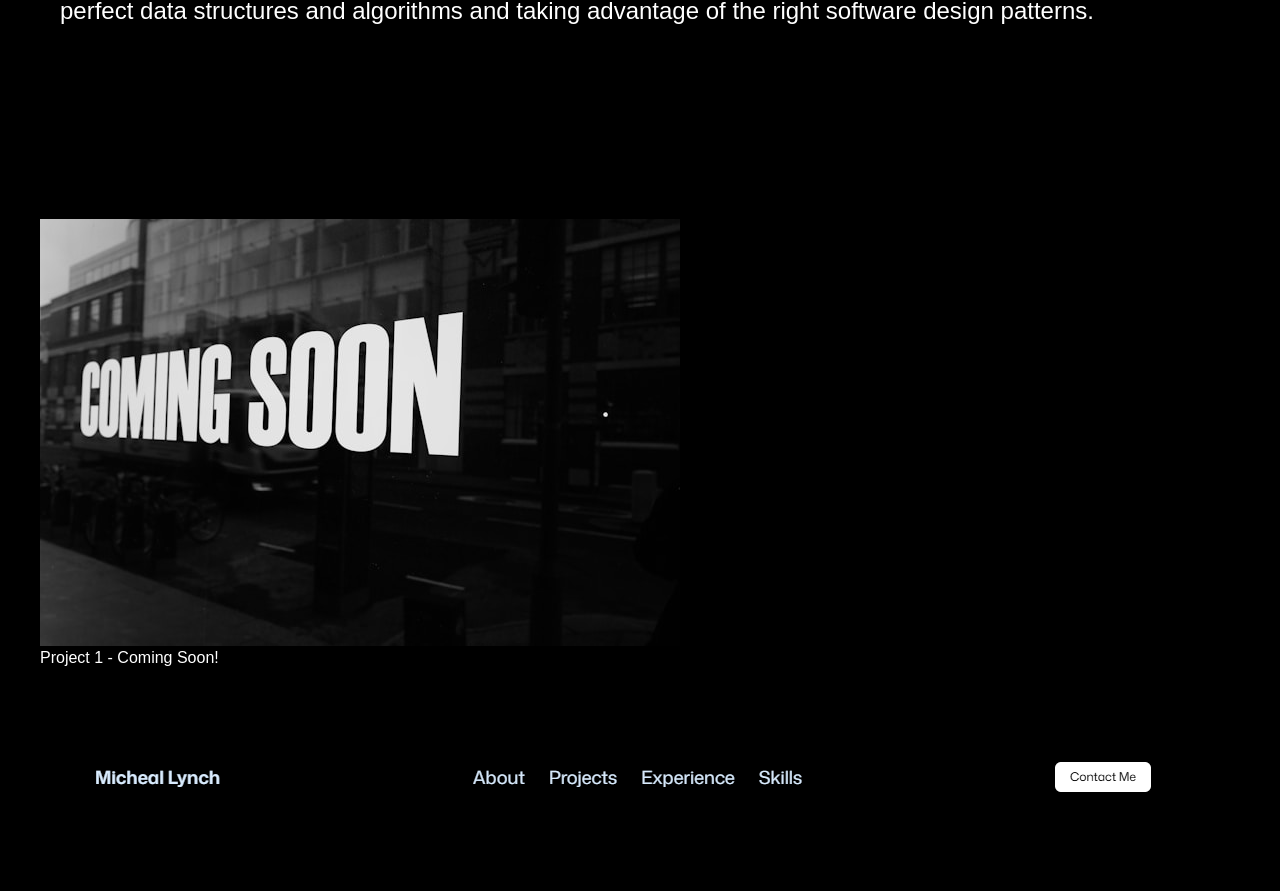
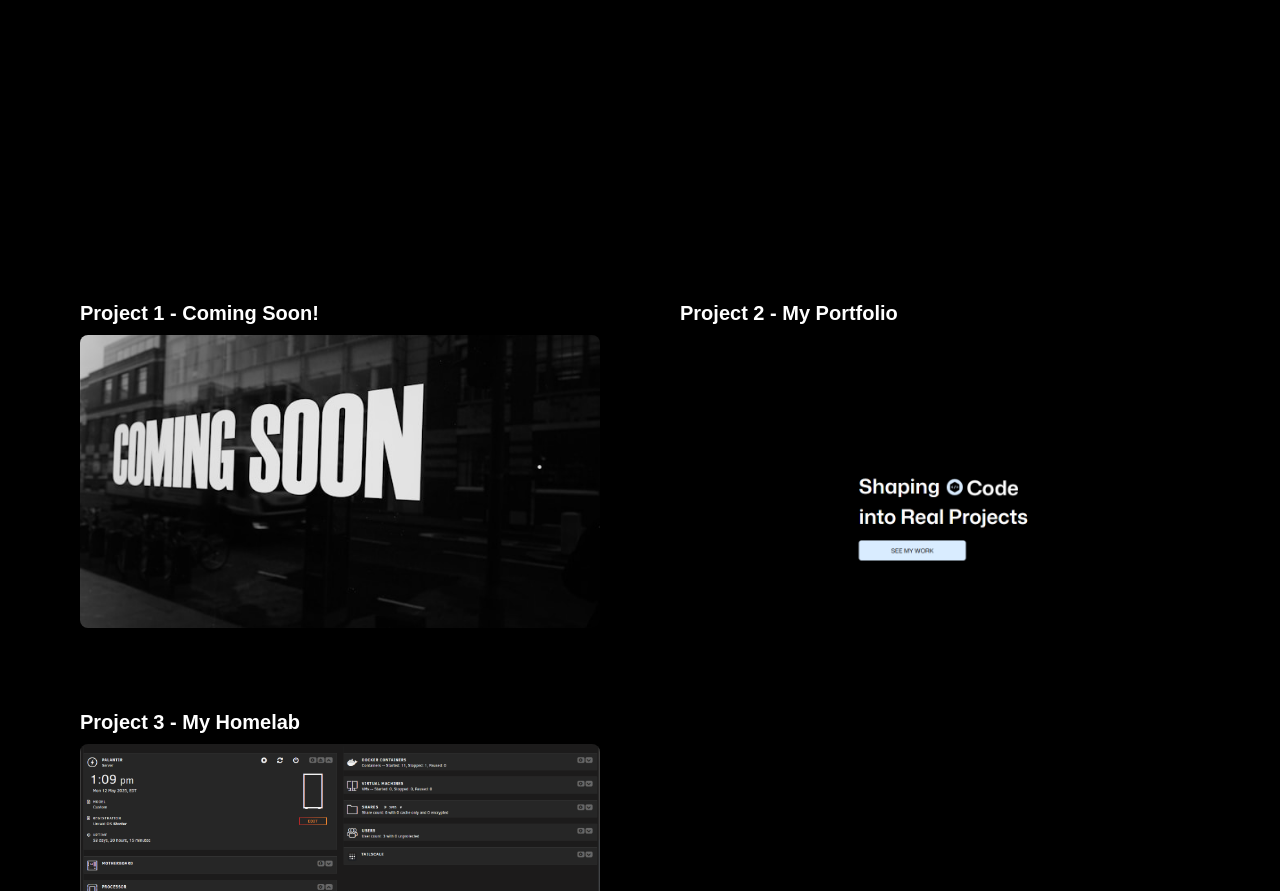
Before and after one commit to m-lynch91/mjl_portfolio, a React (Vite) app: page / in a window 1280 px wide. Shown: the part 1909-2800 px from the top of the page. Built offline with nearby package versions, Linux system fonts and the light colour scheme; a web font is replaced by a local one.

Commit message:
finished styling each section to have similar behaviour

```diff
--- a/src/components/TitleHeader.tsx
+++ b/src/components/TitleHeader.tsx
@@ -5,11 +5,11 @@ interface THProps {
 
 const TitleHeader: React.FC<THProps> = ({ title, sub }) => {
   return (
-    <div className="flex flex-col items-center gap-10">
-      <div className="hero-badge text-3xl">
+    <div className="flex flex-col items-center gap-5">
+      <div className="bg-black-200 py-5 px-10 rounded-full w-fit text-2xl">
         <p>{sub}</p>
       </div>
-      <div className="font-semibold md:text-3xl text-3xl text-center">
+      <div className="bg-black-200 py-2 px-5 rounded-full w-fit text-xl text-nowrap text-3xl">
         {title}
       </div>
     </div>
--- a/src/sections/About.tsx
+++ b/src/sections/About.tsx
@@ -3,8 +3,8 @@ import { abilities } from "../constants";
 const About = () => {
   return (
     <section id="about" className="w-full min-h-screen py-20">
-      <div className="flex flex-col max-w-[1240px] w-screen m-auto md:grid grid-rows-2 gap-10">
-        <div className="md:grid grid-cols-3">
+      <div className="flex flex-col max-w-[1240px] w-screen m-auto md:grid grid-rows-2">
+        <div className="md:flex md:flex-row md:m-auto py-15">
           {abilities.map((item) => (
             <div
               key={item.title}
--- a/src/sections/Contact.tsx
+++ b/src/sections/Contact.tsx
@@ -42,24 +42,24 @@ const Contact = () => {
   };
 
   return (
-    <section id="contact" className="w-full lg:h-screen">
-      <div className="p-10 grid grid-rows-2 gap-10 md:grid-cols-2">
+    <section id="contact" className="w-full min-h-screen py-20 lg:h-screen">
+      <div className="flex flex-col max-w-[1240px] w-screen m-auto md:grid grid-cols-2 p-5 gap-5">
         {/** contact information */}
-        <div className="border-3 rounded-sm p-10 space-y-4">
-          <h1 className="text-2xl">Get in Touch</h1>
+        <div className="border-3 rounded-sm p-10 space-y-5">
+          <h1 className="text-4xl">Get in Touch</h1>
 
           <div className="flex items-center gap-3">
             <Mail className="h-5 w-5 text-primary" />
-            <p>micheal.j.lynch@gmail.com</p>
+            <p className="text-xl">micheal.j.lynch@gmail.com</p>
           </div>
 
           <div className="flex items-center gap-3">
             <MapPin className="h-5 w-5 text-primary" />
-            <p>Toronto, ON</p>
+            <p className="text-xl">Toronto, ON</p>
           </div>
 
           <div className="pt-4 border-t border-border">
-            <p className="text-md mb-3 text-muted-foreground">
+            <p className="text-xl mb-3 text-muted-foreground">
               Connect with me:
             </p>
             <div className="flex gap-5">
@@ -69,7 +69,7 @@ const Contact = () => {
                 rel="noopener noreferrer"
                 className="inline-flex"
               >
-                <FaLinkedin className="h-5 w-5" />
+                <FaLinkedin className="h-10 w-10 hover:scale-120 transition-transform" />
               </a>
               <a
                 href={githubProfile}
@@ -77,7 +77,7 @@ const Contact = () => {
                 rel="noopener noreferrer"
                 className="inline-flex"
               >
-                <FaGithub className="h-5 w-5" />
+                <FaGithub className="h-10 w-10 hover:scale-120 transition-transform" />
               </a>
             </div>
           </div>
@@ -91,7 +91,7 @@ const Contact = () => {
             className="w-full flex flex-col gap-7"
           >
             <div>
-              <label htmlFor="name" className="block text-white-50 mb-2">
+              <label htmlFor="name" className="block text-white-100 font-semibold text-xl mb-2">
                 Your Name
               </label>
               <input
@@ -107,7 +107,7 @@ const Contact = () => {
             </div>
 
             <div>
-              <label htmlFor="email">Your Email</label>
+              <label htmlFor="email" className="block text-white-100 font-semibold text-xl mb-2">Your Email</label>
               <input
                 type="email"
                 id="email"
@@ -121,7 +121,7 @@ const Contact = () => {
             </div>
 
             <div>
-              <label htmlFor="message">Your Message</label>
+              <label htmlFor="message" className="block text-white-100 font-semibold text-xl mb-2">Your Message</label>
               <input
                 type="message"
                 id="message"
--- a/src/sections/Experience.tsx
+++ b/src/sections/Experience.tsx
@@ -24,24 +24,30 @@ const Experience = () => {
   }, []);
 
   return (
-    <section id="experience">
-      <div >
-        {/* <TitleHeader title="My Experience" sub="Career Path" /> */}
+    <section id="experience" className="w-full min-h-screen py-20">
+      <TitleHeader title="My Experience" sub="Career Path" />
 
-        <div className="mt-16 grid grid-rows-3 gap-10 p-10">
+      <div className="max-w-[1240px] w-screen m-auto grid grid-rows-3 gap-10 p-10">
         {expCards.map((card) => (
           <div key={card.title} className="card-border rounded-xl p-8">
-              <div className="flex flex-col md:flex-row gap-8">
+            <div className="expText flex flex-col md:flex-row gap-8">
               <div className="md:w-24 w-16">
                 <img src={card.logoPath} alt="logo" className="w-full" />
               </div>
               <div className="flex-1">
-                  <h1 className="font-semibold text-2xl md:text-4xl">{card.title}</h1>
-                  <p className="text-xl md:text-2xl text-white-50 mt-2">{card.date}</p>
+                <h1 className="font-semibold text-2xl md:text-4xl">
+                  {card.title}
+                </h1>
+                <p className="text-xl md:text-2xl text-white-50 mt-2">
+                  {card.date}
+                </p>
                 <p className="text-[#839cb5] mt-6 mb-4">Responsibilities</p>
                 <ul className="list-disc ms-5 flex flex-col gap-4">
                   {card.responsibilities.map((responsibility) => (
-                      <li key={responsibility} className="text-white-50 text-base md:text-lg">
+                    <li
+                      key={responsibility}
+                      className="text-white-50 text-base md:text-lg"
+                    >
                       {responsibility}
                     </li>
                   ))}
@@ -51,7 +57,6 @@ const Experience = () => {
           </div>
         ))}
       </div>
-      </div>
     </section>
   );
 };
--- a/src/sections/Home.tsx
+++ b/src/sections/Home.tsx
@@ -22,7 +22,7 @@ const Home = () => {
 
   return (
     <section id="home" className="w-full h-screen items-center">
-      <div className="max-w-2xl w-full h-full mx-auto flex justify-center items-center">
+      <div className="w-full h-full mx-auto flex justify-center items-center">
         <header>
           <div className="flex flex-col gap-7">
             <div className="flex flex-col justify-center md:text-[60px] text-[30px] font-semibold relative z-10 pointer-events-none">
--- a/src/sections/Projects.tsx
+++ b/src/sections/Projects.tsx
@@ -47,36 +47,46 @@ const Projects = () => {
     <section
       id="projects"
       ref={sectionRef}
-
+      className="w-full min-h-screen py-20"
     >
-      <section>
-        <div>
+      <div className="md:grid md:grid-cols-2 p-10">
         <div ref={project1Ref} className="p-10">
           <div>
-              <img src="/images/coming-soon.jpg" alt="Project 1" />
+            <h2 className="text-xl font-semibold pb-2">Project 1 - Coming Soon!</h2>
           </div>
-            <div>
-              <h2>Project 1 - Coming Soon!</h2>
+          <div className="w-full aspect-[16/9] overflow-hidden rounded-lg">
+            <img
+              src="/images/coming-soon.jpg"
+              alt="Project 1"
+              className="w-full h-full object-cover object-center"
+            />
           </div>
         </div>
         <div ref={project2Ref} className="p-10">
           <div>
-              <img src="/images/project-portfolio.png" alt="Project 2" />
+            <h2 className="text-xl font-semibold pb-2">Project 2 - My Portfolio</h2>
           </div>
-            <div>
-              <h2>Project 2 - My Portfolio</h2>
+          <div className="w-full aspect-[16/9] overflow-hidden rounded-lg">
+            <img
+              src="/images/project-portfolio.png"
+              alt="Project 2"
+              className="w-full h-full object-cover object-center"
+            />
           </div>
         </div>
         <div ref={project3Ref} className="p-10">
           <div>
-              <img src="/images/server.png" alt="Project 3" />
+            <h2 className="text-xl font-semibold pb-2">Project 3 - My Homelab</h2>
           </div>
-            <div>
-              <h2>Project 3 - My Homelab</h2>
+          <div className="w-full aspect-[16/9] overflow-hidden rounded-lg">
+            <img
+              src="/images/server.png"
+              alt="Project 3"
+              className="w-full h-full object-cover object-center"
+            />
           </div>
         </div>
       </div>
-      </section>
     </section>
   );
 };
--- a/src/sections/Skills.tsx
+++ b/src/sections/Skills.tsx
@@ -4,12 +4,11 @@ import { techStackImgs } from "../constants";
 const Skills = () => {
   return (
     <section id="skills" className="full-section">
-      <div className="section-container">
+      <div className="w-full min-h-screen py-50">
         <div>
           <TitleHeader title="My Tech Stack" sub="Skills" />
 
-          <div className="w-full pt-10">
-            <div className="grid md:grid-cols-2 lg:grid-cols-4 gap-8 p-10">
+          <div className="max-w-[1240px] w-screen m-auto grid md:grid-cols-2 lg:grid-cols-4 gap-8 p-10">
             {techStackImgs.map((icon) => (
               <div
                 key={icon.name}
@@ -18,7 +17,7 @@ const Skills = () => {
                 <div className="p-6 shadow-gray-600 shadow-lg rounded-xl hover:scale-105 ease-in duration-450">
                   <div className="grid grid-cols-2 gap-4 justify-center items-center">
                     <div className="m-auto">
-                        <img src={icon.imgPath} width={64} height={64} />
+                      <img src={icon.imgPath} width={64} height={64}/>
                     </div>
                     <div className="flex flex-col items-center justify-center">
                       <p className="m-auto text-white-50 font-semibold">
@@ -32,7 +31,6 @@ const Skills = () => {
           </div>
         </div>
       </div>
-      </div>
     </section>
   );
 };
```
Lines whose indentation alone changed are shown as unchanged.
